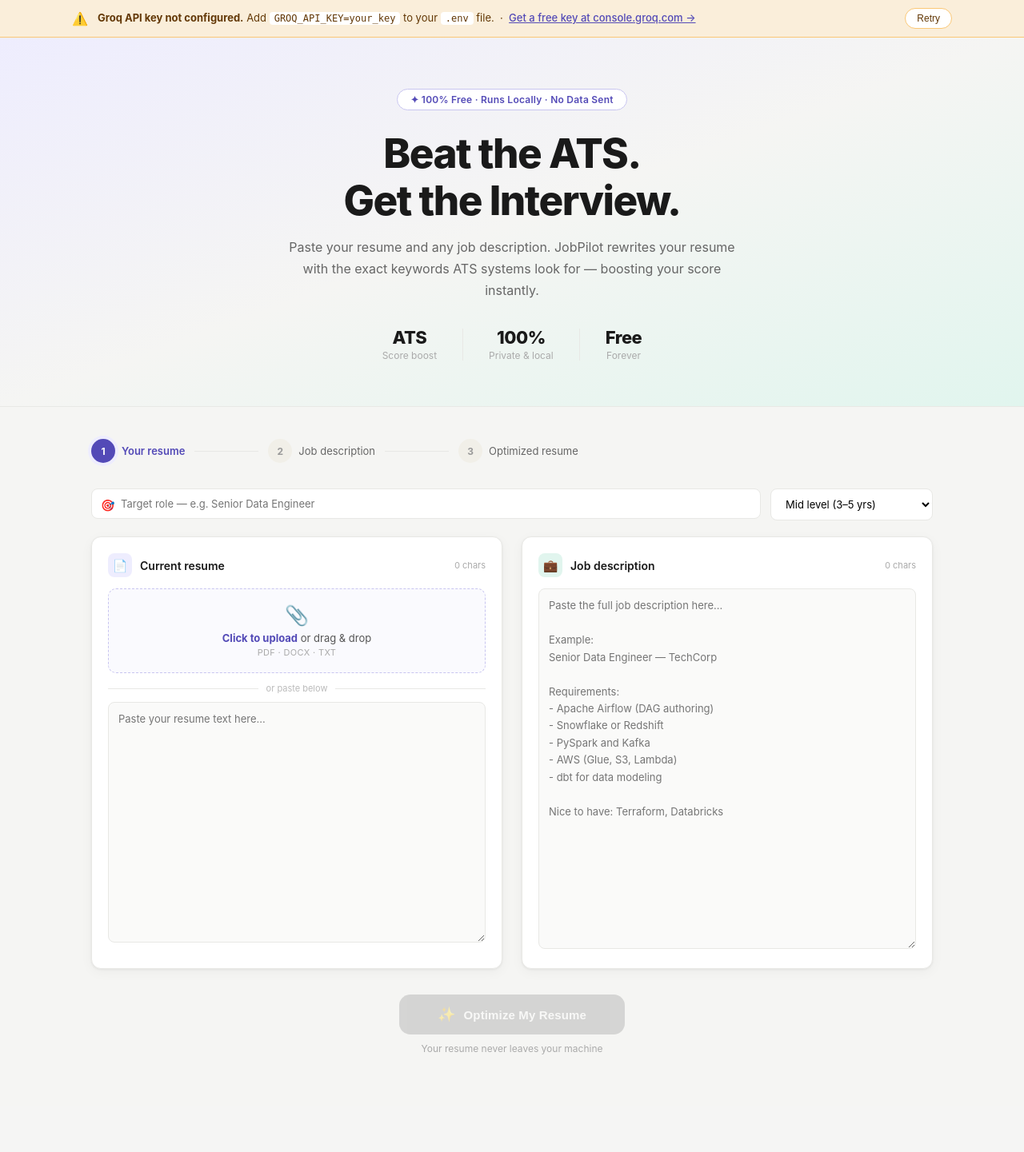
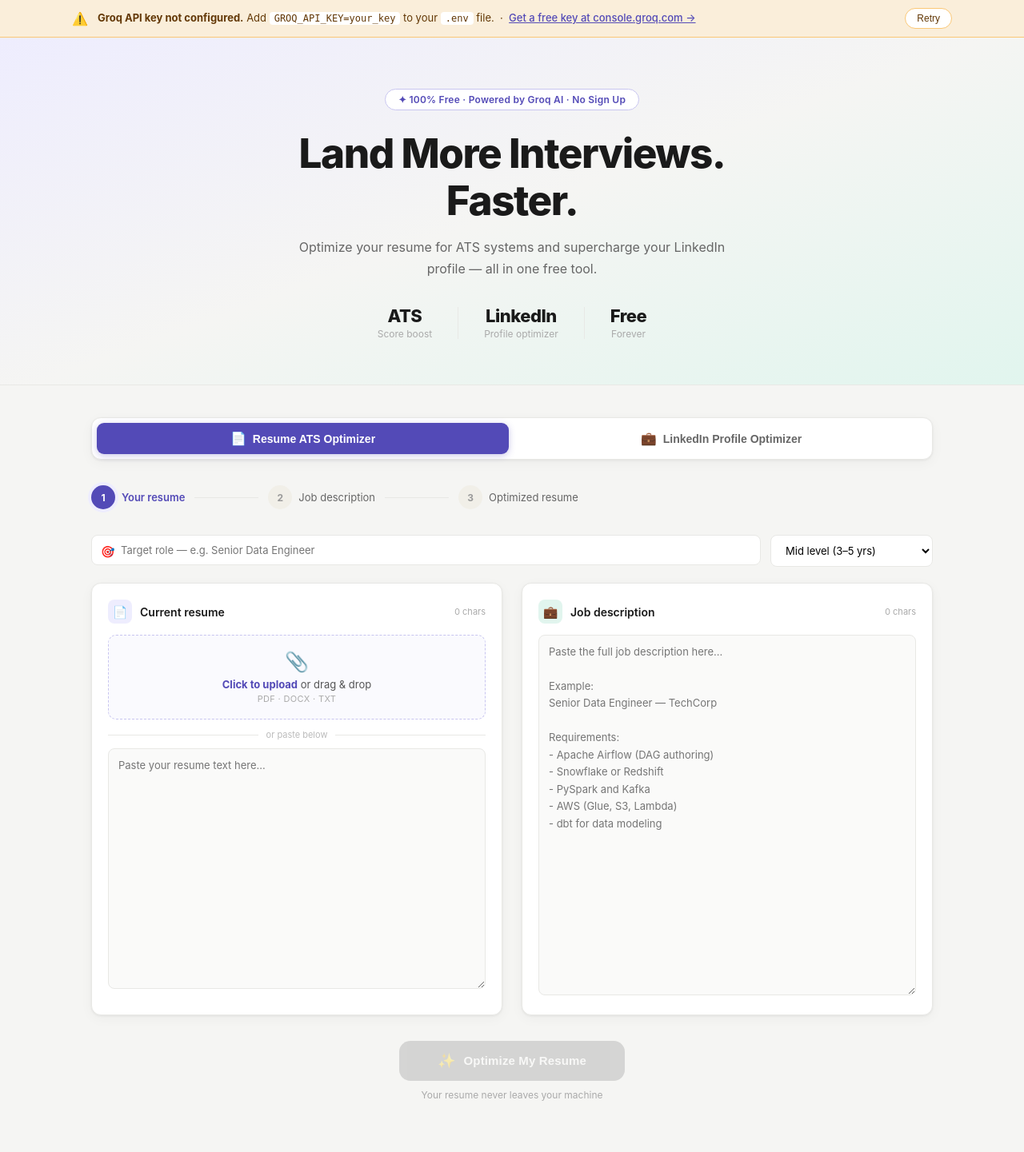
Before and after one commit to learnwithnikhil-bot/JobPilot, a Flask app: page / in a window 1280 px wide. Shown: the part 58-1499 px from the top of the page at 80% size. Before the commit the page ends 1377 px from the top, so only its background shows below. Run offline with Flask 3, Linux system fonts and the light colour scheme; some libraries are stand-ins or nearby versions.

Commit message:
Revise title and update hero section content
Updated the title and hero section text to reflect new branding and features. Added mode tabs for resume and LinkedIn optimization.

```diff
--- a/templates/index.html
+++ b/templates/index.html
@@ -3,7 +3,7 @@
 <head>
 <meta charset="UTF-8">
 <meta name="viewport" content="width=device-width, initial-scale=1.0">
-<title>JobPilot — ATS Resume Optimizer</title>
+<title>JobPilot — ATS Resume & LinkedIn Optimizer</title>
 <link rel="stylesheet" href="{{ url_for('static', filename='css/style.css') }}">
 </head>
 <body>
@@ -35,41 +35,42 @@
 </div>
 
 <main>
-
   <!-- Hero -->
   <section class="hero">
-    <div class="hero-badge">✦ 100% Free · Runs Locally · No Data Sent</div>
-    <h1 class="hero-title">Beat the ATS.<br>Get the Interview.</h1>
-    <p class="hero-sub">Paste your resume and any job description. JobPilot rewrites your resume with the exact keywords ATS systems look for — boosting your score instantly.</p>
+    <div class="hero-badge">✦ 100% Free · Powered by Groq AI · No Sign Up</div>
+    <h1 class="hero-title">Land More Interviews.<br>Faster.</h1>
+    <p class="hero-sub">Optimize your resume for ATS systems and supercharge your LinkedIn profile — all in one free tool.</p>
     <div class="hero-stats">
       <div class="hero-stat"><span class="stat-num">ATS</span><span class="stat-lbl">Score boost</span></div>
       <div class="hero-divider"></div>
-      <div class="hero-stat"><span class="stat-num">100%</span><span class="stat-lbl">Private & local</span></div>
+      <div class="hero-stat"><span class="stat-num">LinkedIn</span><span class="stat-lbl">Profile optimizer</span></div>
       <div class="hero-divider"></div>
       <div class="hero-stat"><span class="stat-num">Free</span><span class="stat-lbl">Forever</span></div>
     </div>
   </section>
 
-  <!-- Steps -->
   <div class="page">
-    <div class="steps-bar">
-      <div class="step-item">
-        <div class="step-circle active" id="s1">1</div>
-        <span class="step-lbl active" id="sl1">Your resume</span>
-      </div>
-      <div class="step-line"></div>
-      <div class="step-item">
-        <div class="step-circle idle" id="s2">2</div>
-        <span class="step-lbl" id="sl2">Job description</span>
-      </div>
-      <div class="step-line"></div>
-      <div class="step-item">
-        <div class="step-circle idle" id="s3">3</div>
-        <span class="step-lbl" id="sl3">Optimized resume</span>
-      </div>
+
+    <!-- Mode tabs -->
+    <div class="mode-tabs">
+      <button class="mode-tab active" id="tab-resume" onclick="switchMode('resume')">
+        <span class="tab-icon">📄</span> Resume ATS Optimizer
+      </button>
+      <button class="mode-tab" id="tab-linkedin" onclick="switchMode('linkedin')">
+        <span class="tab-icon">💼</span> LinkedIn Profile Optimizer
+      </button>
     </div>
 
-    <!-- Input -->
+    <!-- ═══ RESUME MODE ═══ -->
+    <div id="mode-resume">
+      <div class="steps-bar">
+        <div class="step-item"><div class="step-circle active" id="s1">1</div><span class="step-lbl active">Your resume</span></div>
+        <div class="step-line"></div>
+        <div class="step-item"><div class="step-circle idle" id="s2">2</div><span class="step-lbl">Job description</span></div>
+        <div class="step-line"></div>
+        <div class="step-item"><div class="step-circle idle" id="s3">3</div><span class="step-lbl">Optimized resume</span></div>
+      </div>
+
       <div id="input-section">
         <div class="role-row">
           <div class="input-wrap">
@@ -83,7 +84,6 @@
             <option value="staff">Staff / Principal (10+ yrs)</option>
           </select>
         </div>
-
         <div class="input-grid">
           <div class="card">
             <div class="card-header">
@@ -92,9 +92,7 @@
               <span class="card-chars" id="resume-chars">0 chars</span>
             </div>
             <div class="upload-zone" id="upload-zone"
-            ondragover="handleDragOver(event)"
-            ondragleave="handleDragLeave()"
-            ondrop="handleDrop(event)"
+              ondragover="handleDragOver(event)" ondragleave="handleDragLeave()" ondrop="handleDrop(event)"
               onclick="document.getElementById('file-input').click()">
               <input type="file" id="file-input" accept=".pdf,.doc,.docx,.txt" onchange="handleFileSelect(event)" />
               <div class="uz-icon">📎</div>
@@ -104,7 +102,6 @@
             <div class="or-row"><span>or paste below</span></div>
             <textarea id="resume-input" rows="13" placeholder="Paste your resume text here..."></textarea>
           </div>
-
           <div class="card">
             <div class="card-header">
               <div class="card-icon teal">💼</div>
@@ -121,36 +118,26 @@ Requirements:
 - Snowflake or Redshift
 - PySpark and Kafka
 - AWS (Glue, S3, Lambda)
-- dbt for data modeling
-
-Nice to have: Terraform, Databricks"></textarea>
+- dbt for data modeling"></textarea>
           </div>
         </div>
-
         <div class="cta-wrap">
           <button class="cta-btn" id="run-btn" onclick="optimize()" disabled>
-          <span class="cta-btn-inner">
-            <span class="cta-icon">✨</span>
-            Optimize My Resume
-          </span>
+            <span class="cta-btn-inner"><span class="cta-icon">✨</span>Optimize My Resume</span>
           </button>
           <p class="cta-sub">Your resume never leaves your machine</p>
         </div>
-
         <div class="error-box" id="error-box" style="display:none;"></div>
       </div>
 
-    <!-- Loading -->
       <div class="loading-view" id="loading" style="display:none;">
         <div class="loading-card">
           <div class="loading-top">
             <div class="pulse-ring"><div class="pulse-core">✨</div></div>
             <p class="loading-title">Optimizing your resume</p>
-          <p class="loading-sub">This takes 30–60 seconds — AI is working hard locally</p>
+            <p class="loading-sub">This takes 30–60 seconds — AI is working locally</p>
           </div>
-        <div class="progress-track">
-          <div class="progress-fill" id="progress-fill"></div>
-        </div>
+          <div class="progress-track"><div class="progress-fill" id="progress-fill"></div></div>
           <div class="loading-steps">
             <div class="lstep" id="ls1"><span class="lstep-dot"></span>Reading resume & job description</div>
             <div class="lstep" id="ls2"><span class="lstep-dot"></span>Identifying missing ATS keywords</div>
@@ -160,9 +147,78 @@ Nice to have: Terraform, Databricks"></textarea>
           </div>
         </div>
       </div>
+      <div id="results" style="display:none;"></div>
+    </div>
 
-    <!-- Results -->
-    <div id="results" style="display:none;"></div>
+    <!-- ═══ LINKEDIN MODE ═══ -->
+    <div id="mode-linkedin" style="display:none;">
+      <div class="steps-bar">
+        <div class="step-item"><div class="step-circle active" id="ls-s1">1</div><span class="step-lbl active">Your profile</span></div>
+        <div class="step-line"></div>
+        <div class="step-item"><div class="step-circle idle" id="ls-s2">2</div><span class="step-lbl">Target role</span></div>
+        <div class="step-line"></div>
+        <div class="step-item"><div class="step-circle idle" id="ls-s3">3</div><span class="step-lbl">Optimized profile</span></div>
+      </div>
+
+      <div id="li-input-section">
+        <div class="role-row">
+          <div class="input-wrap">
+            <span class="input-icon">🎯</span>
+            <input type="text" id="li-target-role" placeholder="Target role — e.g. Senior Data Engineer" />
+          </div>
+          <select id="li-industry">
+            <option value="tech">Technology</option>
+            <option value="finance">Finance</option>
+            <option value="healthcare">Healthcare</option>
+            <option value="marketing">Marketing</option>
+            <option value="consulting">Consulting</option>
+            <option value="other">Other</option>
+          </select>
+        </div>
+        <div class="card" style="margin-bottom:1.25rem;">
+          <div class="card-header">
+            <div class="card-icon" style="background:#E6F1FB;">💼</div>
+            <span class="card-title">Your LinkedIn profile</span>
+            <span class="card-chars" id="li-chars">0 chars</span>
+          </div>
+          <textarea id="li-input" rows="18" placeholder="Paste your LinkedIn profile text here...
+
+Include:
+• Your current headline
+• About / Summary section
+• Work experience (job titles, companies, bullet points)
+• Skills section
+
+Tip: On LinkedIn → View Profile → right-click → Select All → Copy"></textarea>
+        </div>
+        <div class="cta-wrap">
+          <button class="cta-btn" id="li-run-btn" onclick="optimizeLinkedIn()" disabled>
+            <span class="cta-btn-inner"><span class="cta-icon">💼</span>Optimize My LinkedIn</span>
+          </button>
+          <p class="cta-sub">Get a recruiter-ready LinkedIn profile in 30 seconds</p>
+        </div>
+        <div class="error-box" id="li-error-box" style="display:none;"></div>
+      </div>
+
+      <div class="loading-view" id="li-loading" style="display:none;">
+        <div class="loading-card">
+          <div class="loading-top">
+            <div class="pulse-ring"><div class="pulse-core">💼</div></div>
+            <p class="loading-title">Optimizing your LinkedIn profile</p>
+            <p class="loading-sub">Rewriting for maximum recruiter visibility</p>
+          </div>
+          <div class="progress-track"><div class="progress-fill" id="li-progress-fill"></div></div>
+          <div class="loading-steps">
+            <div class="lstep" id="li-ls1"><span class="lstep-dot"></span>Analyzing your current profile</div>
+            <div class="lstep" id="li-ls2"><span class="lstep-dot"></span>Crafting a powerful headline</div>
+            <div class="lstep" id="li-ls3"><span class="lstep-dot"></span>Rewriting About section</div>
+            <div class="lstep" id="li-ls4"><span class="lstep-dot"></span>Optimizing experience bullets</div>
+            <div class="lstep" id="li-ls5"><span class="lstep-dot"></span>Finalizing recommendations</div>
+          </div>
+        </div>
+      </div>
+      <div id="li-results" style="display:none;"></div>
+    </div>
 
   </div>
 </main>
```
Lines whose indentation alone changed are shown as unchanged.
